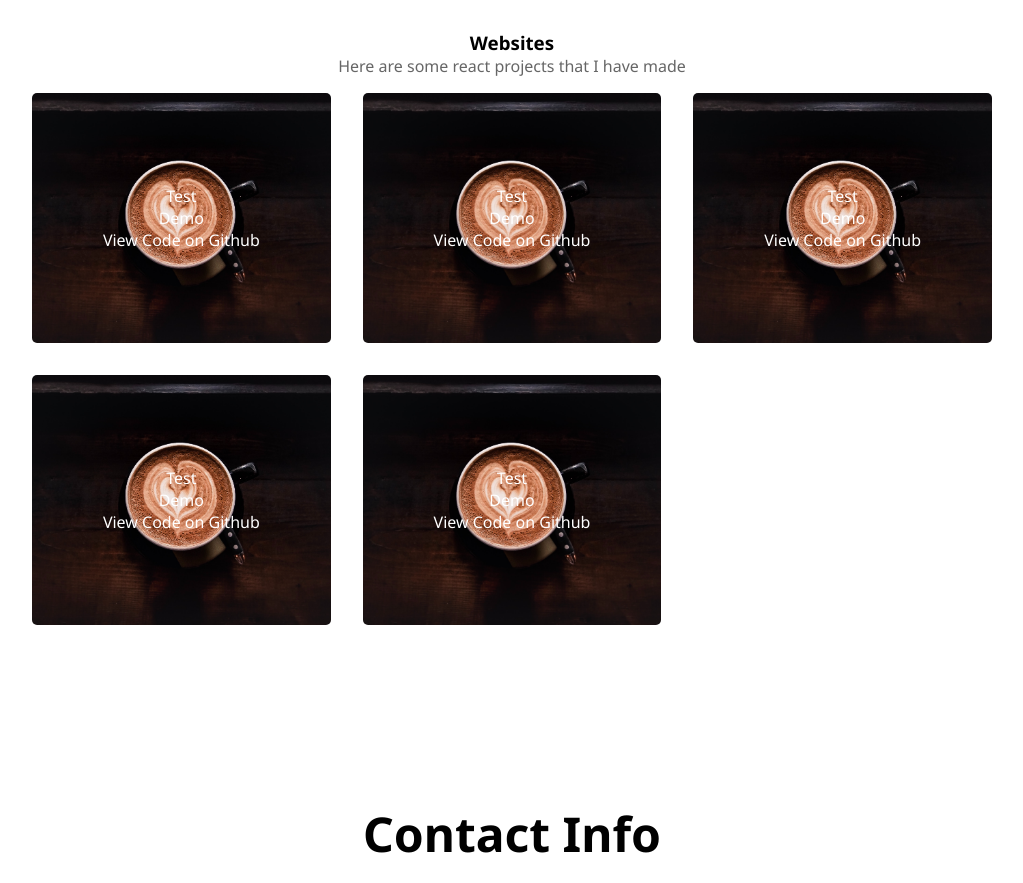
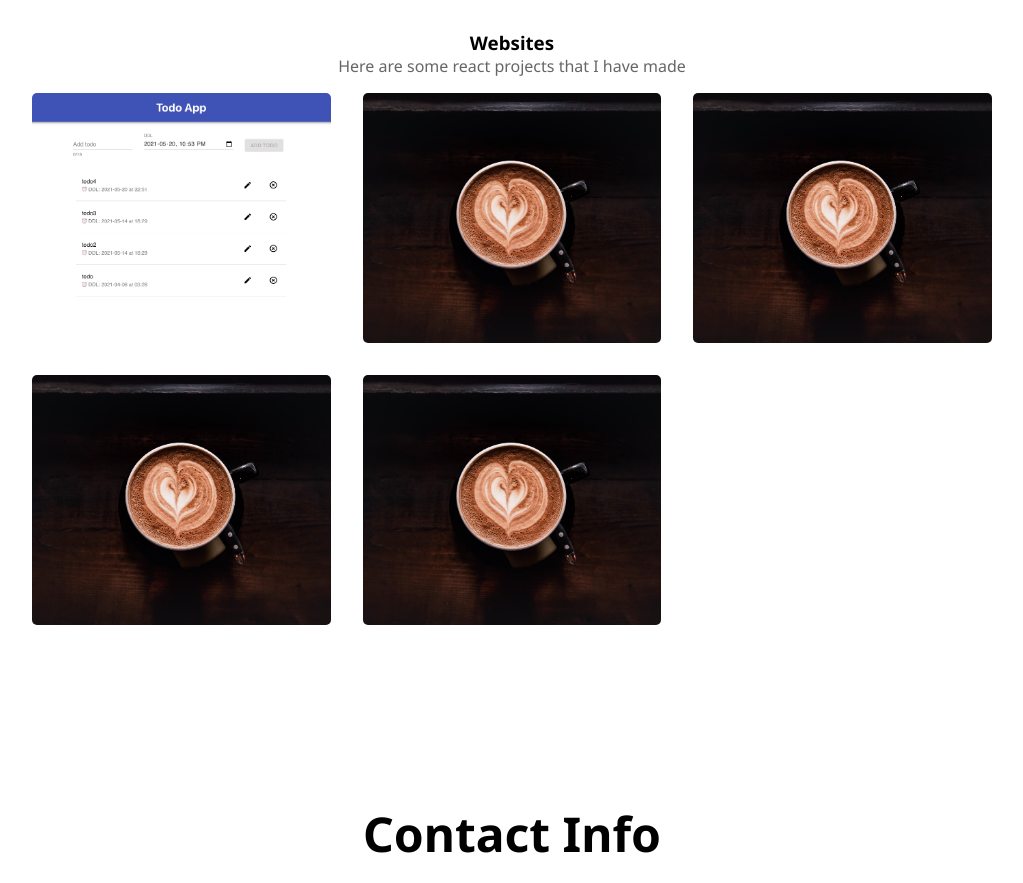
Before and after one commit to YourNeptune/my-CV, a React (Create React App) app: page / in a window 1280 px wide. Shown: the part 2829-3712 px from the top of the page, without its empty margins (128-1151 px from the left). Built offline with nearby package versions, Linux system fonts and the light colour scheme.

Commit message:
hovering effect for project cards

```diff
--- a/src/components/Projects.js
+++ b/src/components/Projects.js
@@ -2,6 +2,7 @@ import Showcase from './Showcase'
 import '../css/Projects.css'
 import WebsiteCard from './WebsiteCard';
 import backgroundImg from "../images/coffee.jpeg";
+import backgroundImg1 from "../images/todo_website.png";
 
 const Projects = () => {
   return (
@@ -25,8 +26,8 @@ const Projects = () => {
         </div>
         <div className="websites">
           <WebsiteCard
-            backgroundImg={backgroundImg}
-            title="Test"
+            backgroundImg={backgroundImg1}
+            title="React Todo App"
             websiteUrl="https://react-todo-app-35d00.web.app/"
             githubUrl="https://github.com/YourNeptune/react-todo-app"
           />
--- a/src/components/WebsiteCard.js
+++ b/src/components/WebsiteCard.js
@@ -2,10 +2,15 @@ import '../css/websiteCard.css'
 
 const WebsiteCard = ({ backgroundImg, websiteUrl,githubUrl, title }) => {
   return (
-    <div className="websiteCard" style={{ backgroundImage: `url(${backgroundImg})`  }}>
-      <p>{title}</p>
-      <a href={websiteUrl}>Demo</a>
-      <a href={githubUrl}>View Code on Github</a>
+    <div
+      className="websiteCard"
+      style={{ backgroundImage: `url(${backgroundImg})` }}
+    >
+      <div className='cardContent'>
+        <p>{title}</p>
+        <a href={websiteUrl}>Demo</a>
+        <a href={githubUrl}>View Code on Github</a>
+      </div>
     </div>
   );
 };
--- a/src/css/websiteCard.css
+++ b/src/css/websiteCard.css
@@ -1,17 +1,33 @@
 .websiteCard {
   height: 250px;
-    /* width: 270px; */
   border-radius: 5px;
   background-position: center;
   background-size: cover;
   background-repeat: no-repeat;
   color: white;
+}
+
+.websiteCard:hover > div {
+  visibility: visible;
+}
+
+.cardContent {
   display: flex;
   flex-direction: column;
   justify-content: center;
+  width: 100%;
+  height: 100%;
+  background-color: rgba(255, 194, 136, 0);
+  transition: background-color 0.3s;
+  visibility: hidden;
+  border-radius: 5px;
 }
 
-.websiteCard a {
+.cardContent:hover {
+  background-color: rgba(255, 194, 136, 0.9);
+}
+
+.cardContent a {
   text-decoration: none;
   color: white;
 }
```
Lines whose indentation alone changed are shown as unchanged.
